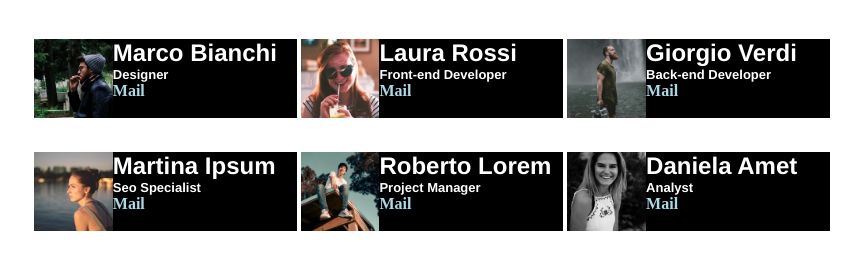
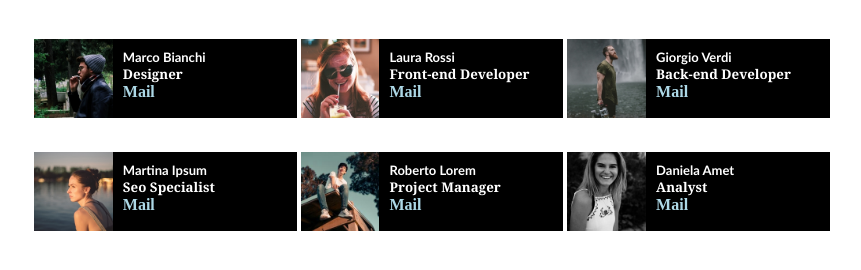
Before and after one commit to daniloeberli/html-css-float-cards, a plain HTML site: page index.html in a window 1280 px wide. Shown: the part 134-404 px from the top of the page, without its empty margins (208-1069 px from the left). Drawn offline with Linux system fonts and the light colour scheme.

Commit message:
font family

```diff
--- a/css/style.css
+++ b/css/style.css
@@ -11,11 +11,16 @@ header{
 
 h2, h3{
     color: white;
-    font-family: 'Franklin Gothic Medium', 'Arial Narrow', Arial, sans-serif;
+}
+
+h2{
+    font-size: small;
+    font-family: 'Gill Sans', 'Gill Sans MT', Calibri, 'Trebuchet MS', sans-serif;
 }
 
 h3{
-    font-size: small;
+    font-size: smaller;
+    font-family: Cambria, Cochin, Georgia, Times, 'Times New Roman', serif;
 }
 
 h4{
@@ -65,6 +70,7 @@ p{
 .box-txt{
     float: left;
     width: 70%;
+    padding: 10px 0px 0px 10px;
 }
 
 .img{
```
